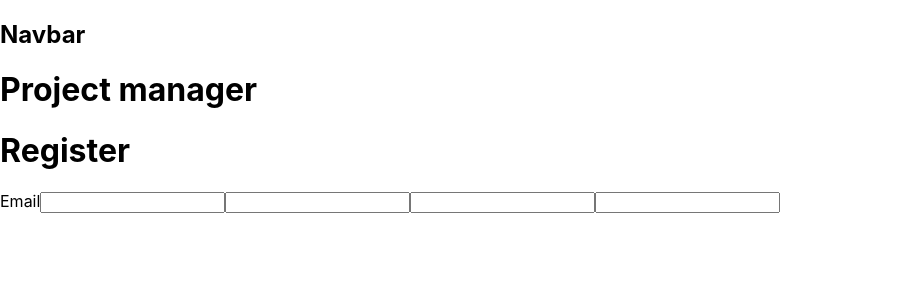
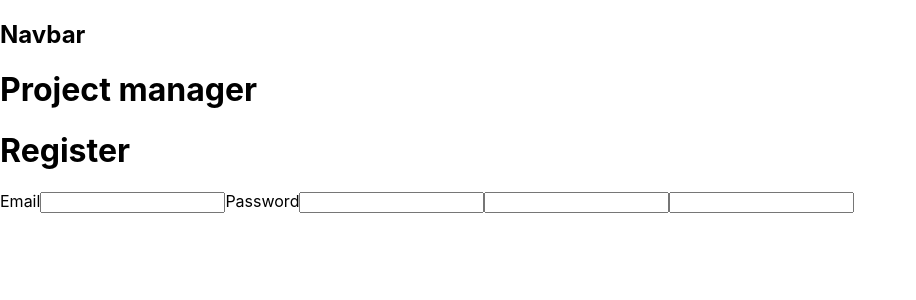
Before and after one commit to venoblin/teamhub-frontend, a React (Create React App) app: page /register in a window 1280 px wide. Shown: the top 300 px of the page, without its empty margins (0-916 px from the left). Built offline with nearby package versions, Linux system fonts and the light colour scheme.

Commit message:
Modified for password

```diff
--- a/src/components/routes/Register.tsx
+++ b/src/components/routes/Register.tsx
@@ -7,10 +7,15 @@ const Register = () => {
 
       <form>
         <label htmlFor='email'>Email</label>
-        <input type='text' id='email' name='email' required />
+        <input type='email' id='email' name='email' required />
+
+        <label htmlFor='password'>Password</label>
+        <input type='password' id='password' name='password' required />
+
         <input type='text' />
+
         <input type='text' />
-        <input type='text' />
+
       </form>
     </div>
   )
```
